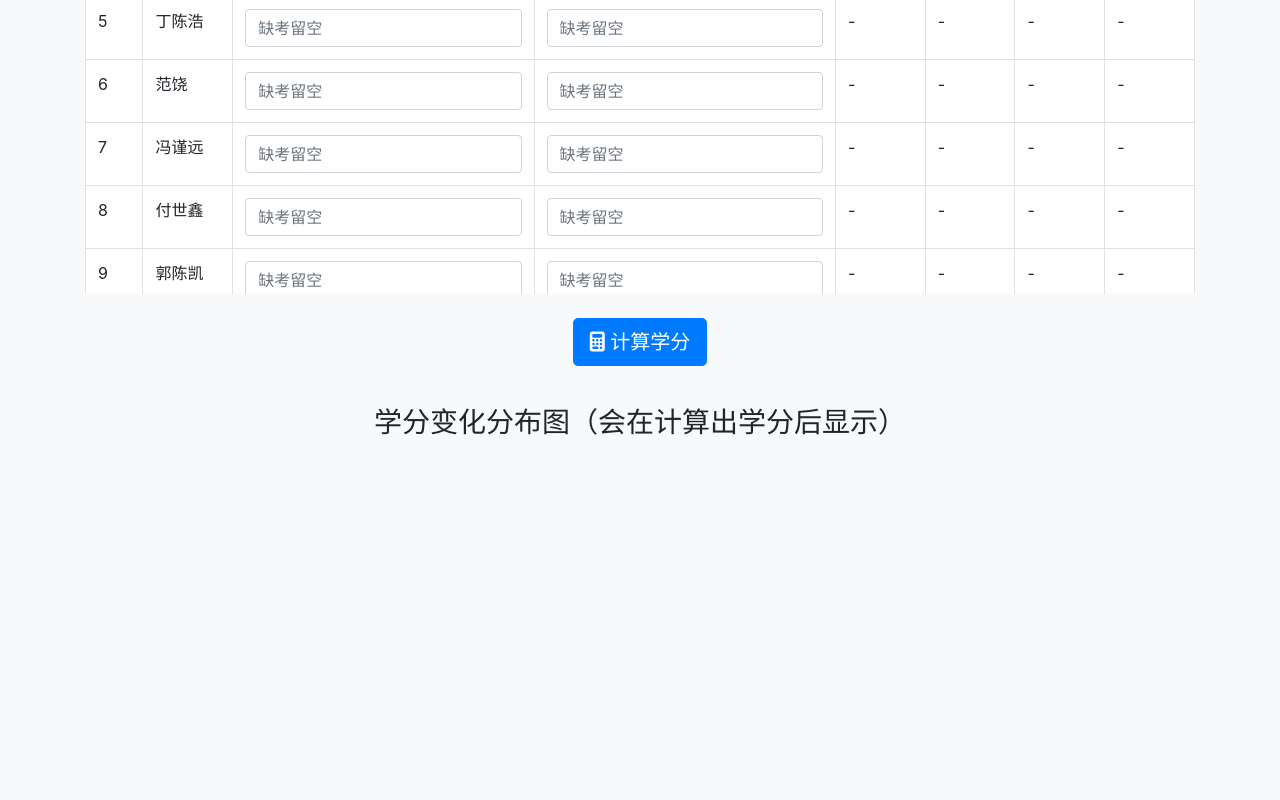
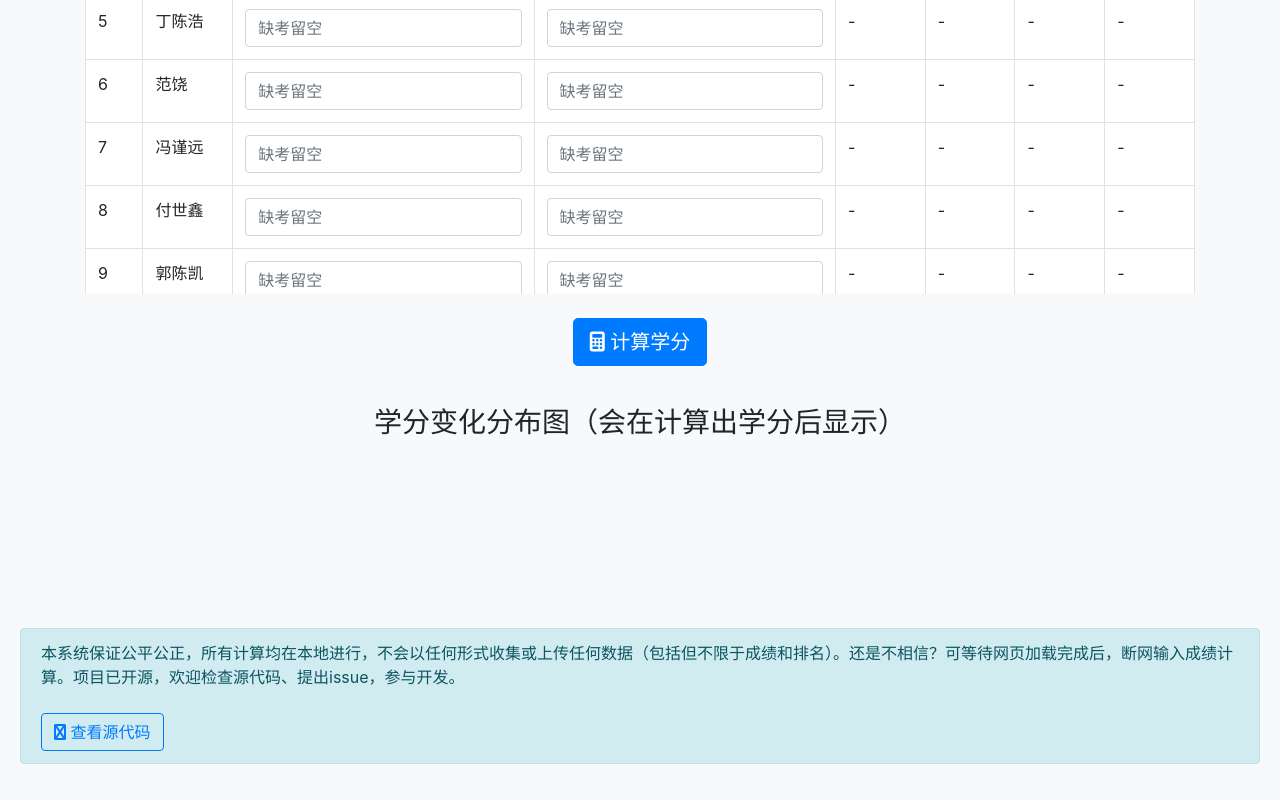
Before and after one commit to zhangMonday/gaoyi1credit, a plain HTML site: page index.html in a window 1280 px wide. Shown: the part 724-1524 px from the top of the page. Before the commit the page ends 1348 px from the top, so only its background shows below. Drawn offline with nearby package versions, Linux system fonts and the light colour scheme.

Commit message:
Update index.html

```diff
--- a/index.html
+++ b/index.html
@@ -215,6 +215,14 @@
             <canvas id="creditChart"></canvas>
         </div>
     </div>
+
+    <!-- 数据隐私与开源信息 -->
+<div class="alert alert-info mt-4" role="alert">
+    <p>本系统保证公平公正，所有计算均在本地进行，不会以任何形式收集或上传任何数据（包括但不限于成绩和排名）。还是不相信？可等待网页加载完成后，断网输入成绩计算。项目已开源，欢迎检查源代码、提出issue，参与开发。</p>
+    <a href="YOUR_GITHUB_REPO_URL" target="_blank" class="btn btn-outline-primary mt-2">
+        <i class="fa fa-github"></i> 查看源代码
+    </a>
+</div>
 
     <!-- 引入必要的JS库 -->
     <script src="https://cdn.jsdelivr.net/npm/bootstrap@5.3.0/dist/js/bootstrap.bundle.min.js"></script>
```
